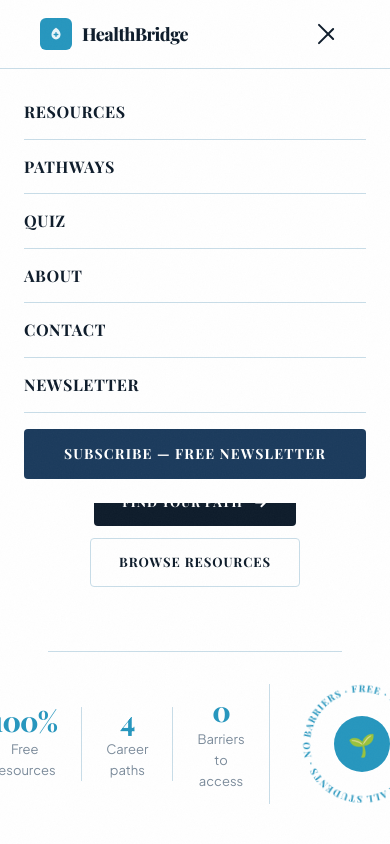
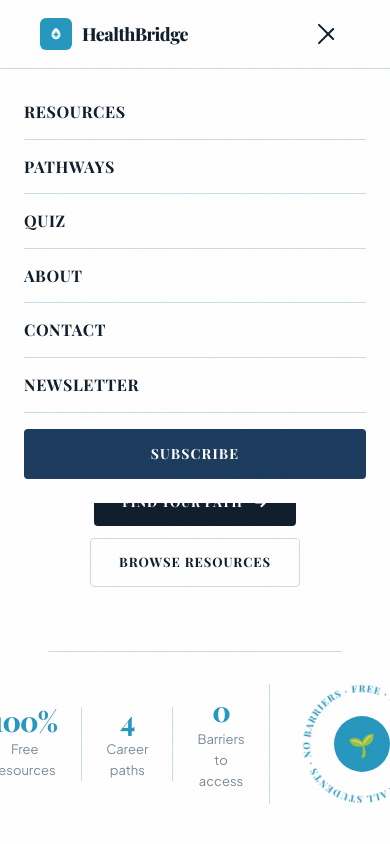
Before and after one commit to cindyvzheng/healthbridge, a Next.js app: page / in a window 390 px wide. Both pictures are taken after a click on the button "Toggle menu". Shown: the top 844 px of the page. Built offline with nearby package versions, Linux system fonts and the light colour scheme; a web font is replaced by a local one.

Commit message:
Update Nav.tsx

```diff
--- a/src/components/Nav.tsx
+++ b/src/components/Nav.tsx
@@ -125,7 +125,7 @@ export default function Nav() {
             fontWeight: 700, fontSize: 14, letterSpacing: "0.08em", textTransform: "uppercase",
             textDecoration: "none", textAlign: "center",
           }}>
-            Subscribe — Free Newsletter
+            Subscribe
           </a>
         </div>
       )}
```
